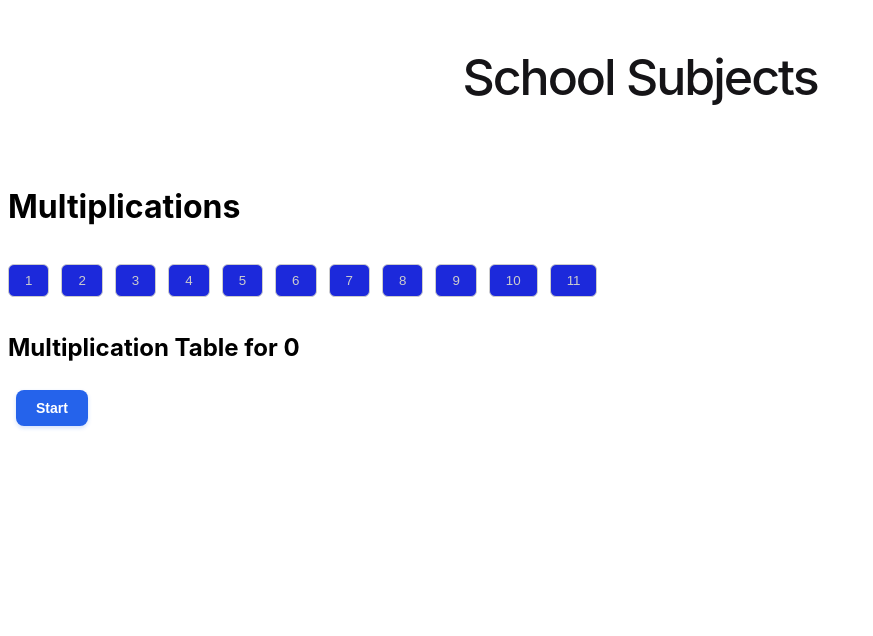
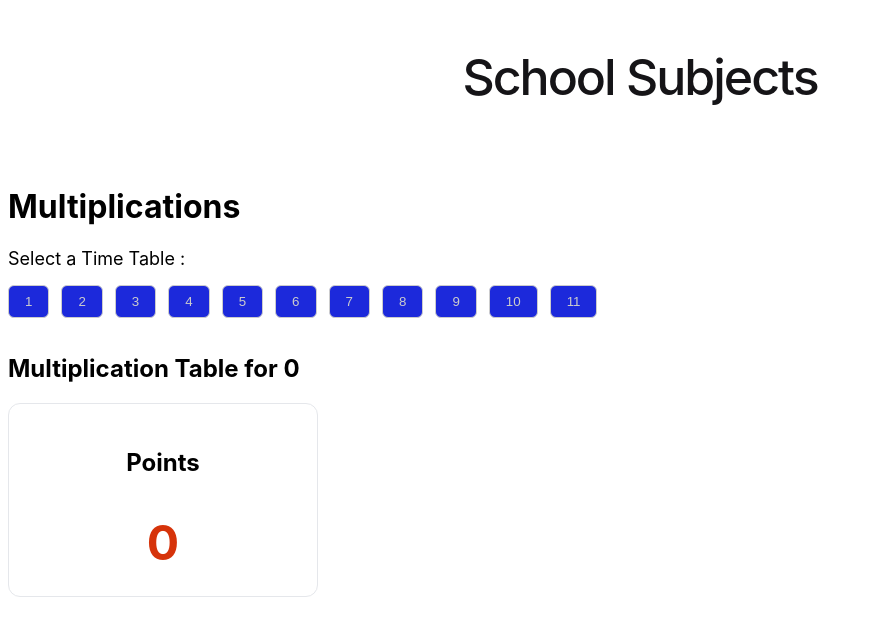
Before and after one commit to ingRicardo/schoolsubjects, an Angular app: page / in a window 1280 px wide. Shown: the top 636 px of the page, without its empty margins (0-873 px from the left). Built offline with nearby package versions, Linux system fonts and the light colour scheme.

Commit message:
points added

```diff
--- a/src/app/components/multiplication/multiplication.css
+++ b/src/app/components/multiplication/multiplication.css
@@ -165,3 +165,28 @@
     transform: translateY(0);
   }
 }
+
+.counter-card {
+  display: flex;
+  flex-direction: column;
+  align-items: center;
+  gap: 16px;
+  padding: 24px;
+  border-radius: 12px;
+  border: 1px solid #e5e7eb;
+  width: 260px;
+  }
+  .count-display-good {
+  font-size: 48px;
+  font-weight: 700;
+  color: #1a9116;
+}
+  .count-display-bad {
+  font-size: 48px;
+  font-weight: 700;
+  color: #d6330a;
+}
+p {
+  margin: 0px;
+  font-size: large;
+}
--- a/src/app/components/multiplication/multiplication.html
+++ b/src/app/components/multiplication/multiplication.html
@@ -1,4 +1,6 @@
 <h1>Multiplications</h1>
+<p>Select a Time Table :</p>
+
 <!-- Declaring a shared action inside the template using @let -->
 @let fallbackAction = { actionType: 'generic-click' };
 
@@ -21,17 +23,27 @@
             <div class="input-row-group">
                <label for="baseValue"> {{ this.basetable()}} X {{ this.ranmulti()}} = </label>
                <input type="number" name="inputres" [(ngModel)]= "inputres" /></div>
+
             </div>
+
+        }
+          <div>
+            <!--
+            <button type="button" class="btn-primary" (click)="genRandTable()">Play</button>-->
+              @if(this.basetable() != undefined){
+                <button type="button" class="btn-primary" (click)="isResOk()">Check</button>
+              }
+          </div>
+          <div class="counter-card">
+              <h2>Points</h2>
+              @if(count() > 0){
+                <div class="count-display-good">{{ count() }}</div>
+              }@else {
+                <div class="count-display-bad">{{ count() }}</div>
+              }
 
 
 
-
-        }
-          <div>
-            <button type="button" class="btn-primary" (click)="genRandTable()">Start</button>
-             @if(this.basetable() != undefined){
-            <button type="button" class="btn-primary" (click)="isResOk()">Check</button>
-             }
           </div>
   <!--
       <ul>
--- a/src/app/components/multiplication/multiplication.ts
+++ b/src/app/components/multiplication/multiplication.ts
@@ -99,6 +99,16 @@ export class Multiplication {
     };
   });
 
+  count = signal<number>(0);
+
+  increment(): void {
+    this.count.update(val => val + 1);
+  }
+
+  decrement(): void {
+    this.count.update(val => val - 1);
+  }
+
   genRandTable(){
 
     console.log("genRandTable");
@@ -119,8 +129,10 @@ export class Multiplication {
    isResOk(){
     if(this.inputres() == this.ranresult()){
         this.answerStatus.set('correct');
+        this.increment();
     }else {
        this.answerStatus.set('wrong');
+       this.decrement();
     }
     this.inputres.set(0);
     setTimeout(() => this.answerStatus.set(null), 4000);
```
